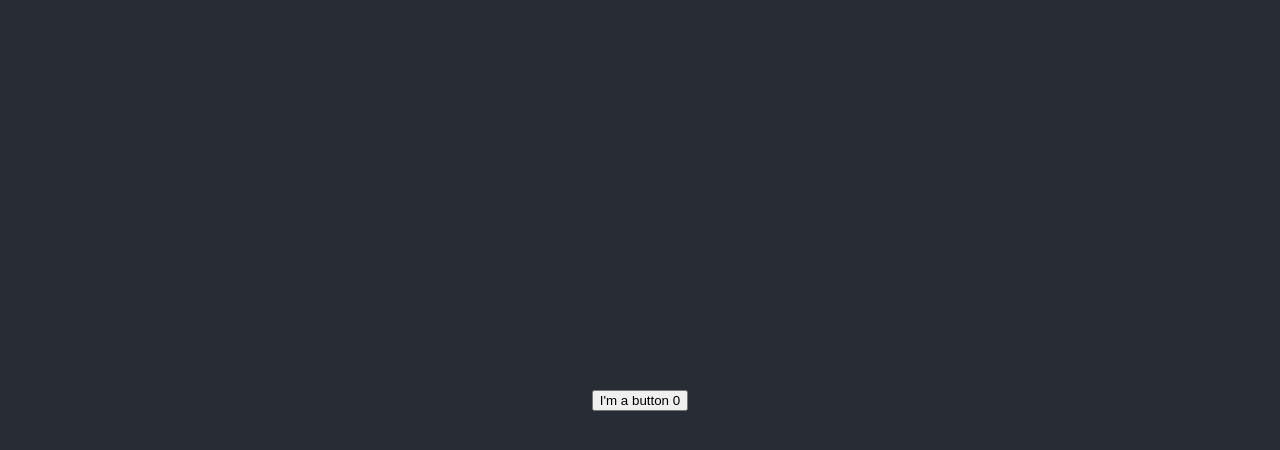
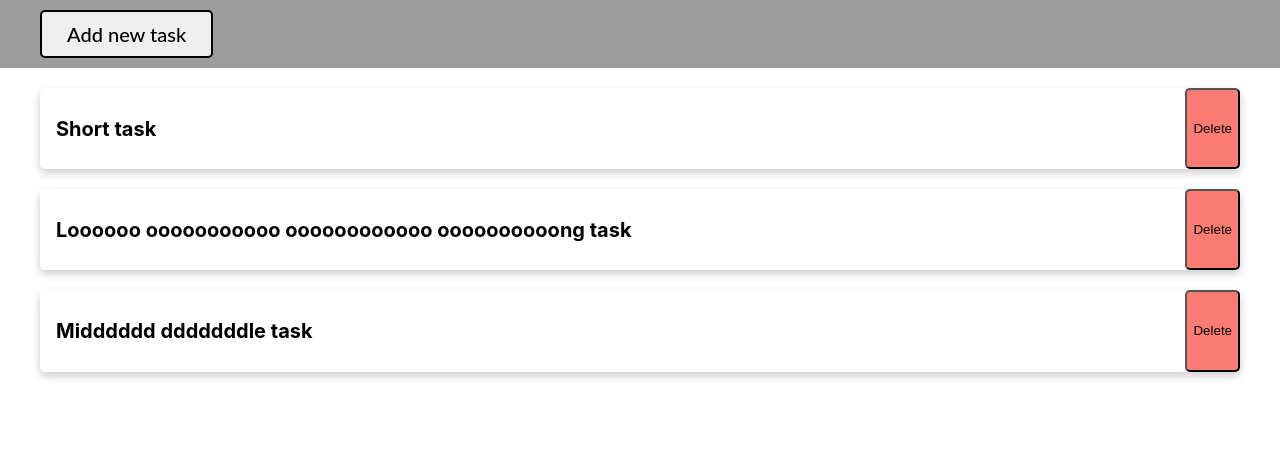
Before and after one commit to DenAst17/react-tasklist, a React (Create React App) app: page / in a window 1280 px wide. Shown: the top 450 px of the page. Built offline with nearby package versions, Linux system fonts and the light colour scheme.

Commit message:
List + delete + styles

```diff
--- a/src/App.css
+++ b/src/App.css
@@ -1,38 +1,11 @@
 .App {
-  text-align: center;
-}
-
-.App-logo {
-  height: 40vmin;
-  pointer-events: none;
-}
-
-@media (prefers-reduced-motion: no-preference) {
-  .App-logo {
-    animation: App-logo-spin infinite 20s linear;
-  }
+  font-size: calc(20px);
 }
 
 .App-header {
-  background-color: #282c34;
-  min-height: 100vh;
+  background-color: #9c9c9c;
   display: flex;
   flex-direction: column;
-  align-items: center;
-  justify-content: center;
-  font-size: calc(10px + 2vmin);
+  align-items: flex-start;
   color: white;
 }
-
-.App-link {
-  color: #61dafb;
-}
-
-@keyframes App-logo-spin {
-  from {
-    transform: rotate(0deg);
-  }
-  to {
-    transform: rotate(360deg);
-  }
-}
--- a/src/App.js
+++ b/src/App.js
@@ -1,12 +1,53 @@
 import './App.css';
-import DefaultButton from './components/DefaultButton';
+import AddTaskButton from './components/AddTaskButton';
+import { useState } from 'react';
+import TaskList from './components/TaskList';
+import TaskAddForm from './components/TaskAddForm';
+
+let nextId = 3;
+const initialTasks = [
+  { id: 0, title: 'Short task', done: true },
+  { id: 1, title: 'Loooooo ooooooooooo oooooooooooo oooooooooong task', done: false },
+  { id: 2, title: 'Midddddd dddddddle task', done: false },
+];
 
 function App() {
+  const [tasks, setTasks] = useState(initialTasks);
+
+  function handleAddTask(title) {
+    setTasks([
+      ...tasks,
+      {
+        id: nextId++,
+        title: title,
+        done: false
+      }
+    ]);
+  }
+  function handleChangeTask(nextTask) {
+    setTasks(tasks.map(t => {
+      if (t.id === nextTask.id) {
+        return nextTask;
+      } else {
+        return t;
+      }
+    }));
+  }
+
+  function handleDeleteTask(taskId) {
+    setTasks(
+      tasks.filter(t => t.id !== taskId)
+    );
+  }
   return (
     <div className="App">
       <header className="App-header">
-        <DefaultButton />
+        <AddTaskButton />
       </header>
+
+      <TaskList tasks={tasks}
+            onChange={handleChangeTask}
+            onDelete={handleDeleteTask}/>
     </div>
   );
 }
--- /dev/null
+++ b/src/components/AddTaskButton.css
@@ -0,0 +1,39 @@
+.addTaskButton {
+    font-size: 20px;
+    margin: 10px 40px;
+    padding: 10px 25px;
+    border: 2px solid #000;
+    font-family: 'Lato', sans-serif;
+    font-weight: 500;
+    cursor: pointer;
+    transition: all 0.3s ease;
+    position: relative;
+    display: inline-block;
+    overflow: hidden;
+    transition: all 0.3s ease;
+    border-radius: 5px; /* 5px rounded corners */
+}
+
+.addTaskButton:hover {
+    background: rgb(0, 0, 0);
+    color: #fff;
+}
+
+.addTaskButton:before {
+    position: absolute;
+    content: '';
+    display: inline-block;
+    top: -180px;
+    left: 0;
+    width: 30px;
+    height: 100%;
+    background-color: #fff;
+    animation: shiny-btn1 3s ease-in-out infinite;
+}
+
+.addTaskButton:active {
+    box-shadow: 4px 4px 6px 0 rgba(255, 255, 255, .3),
+        -4px -4px 6px 0 rgba(116, 125, 136, .2),
+        inset -4px -4px 6px 0 rgba(255, 255, 255, .2),
+        inset 4px 4px 6px 0 rgba(0, 0, 0, .2);
+}
--- /dev/null
+++ b/src/components/AddTaskButton.js
@@ -0,0 +1,15 @@
+import { useState } from "react";
+import './AddTaskButton.css'
+
+export default function AddTaskButton({
+  showForm
+}) {
+    return (
+      <button
+      className="addTaskButton"
+      onClick={() => showForm()}
+      >
+        Add new task
+        </button>
+    );
+  }
--- a/src/components/DefaultButton.js
+++ /dev/null
@@ -1,16 +0,0 @@
-import { useState } from "react";
-
-export default function DefaultButton() {
-    const [number, setnumber] = useState(0);
-    function plusPlus() {
-        setnumber(number + 1);
-    }
-    return (
-      <button
-      className="button-plus"
-      onClick={plusPlus}
-      >
-        I'm a button {number}
-        </button>
-    );
-  }
--- /dev/null
+++ b/src/components/TaskAddForm.css
@@ -0,0 +1,31 @@
+.formCard {
+    font-size: 20px;
+    box-shadow: 0 4px 8px 0 rgba(0,0,0,0.2);
+    transition: 0.3s;
+    border-radius: 5px; /* 5px rounded corners */
+    min-width: 10vw;
+    max-width: 90vw;
+    display:inline-flex;
+    justify-content: space-between;
+  }
+/* On mouse-over, add a deeper shadow */
+.formCard:hover {
+    box-shadow: 0 8px 16px 0 rgba(0,0,0,0.2);
+}
+
+/* Add some padding inside the card container */
+.container {
+  padding: 2px 16px;
+}
+
+.cancelButton {
+    background-color: #fb7c73;
+    border-radius: 5px; /* 5px rounded corners */
+}
+.cancelButton:hover {
+    box-shadow: 0 12px 16px 0 rgba(0,0,0,0.24), 0 17px 50px 0 rgba(0,0,0,0.19);
+}
+.formCard {
+  left:50%;
+  position: absolute;
+}
--- /dev/null
+++ b/src/components/TaskAddForm.js
@@ -0,0 +1,16 @@
+import './TaskAddForm.css';
+
+export default function TaskAddForm() {
+  return (
+    <div className = "formWrapper">
+      <form className="formCard">
+        <div className="container">
+          <h4><b>Some useful info</b></h4>
+        </div>
+        <button className="cancelButton">
+          Delete
+        </button>
+      </form>
+    </div>
+  );
+}
--- /dev/null
+++ b/src/components/TaskList.css
@@ -0,0 +1,4 @@
+.taskList{
+    padding: 0px;
+    margin-inline-end: 40px;
+}
--- /dev/null
+++ b/src/components/TaskList.js
@@ -0,0 +1,23 @@
+import { useState } from 'react';
+import TaskShowCard from './TaskShowCard';
+import './TaskList.css'
+
+export default function TaskList({
+  tasks,
+  onChange,
+  onDelete
+}) {
+  return (
+    <ol className='taskList'>
+      {tasks.map(task => (
+        <ul key={task.id}>
+          <TaskShowCard cellPadding = "0px"
+            task={task}
+            onChange={onChange}
+            onDelete={onDelete}
+          />
+        </ul>
+      ))}
+    </ol>
+  );
+}
--- /dev/null
+++ b/src/components/TaskShowCard.css
@@ -0,0 +1,27 @@
+.card {
+    margin: 20px 0px;
+    font-size: 20px;
+    box-shadow: 0 4px 8px 0 rgba(0,0,0,0.2);
+    transition: 0.3s;
+    border-radius: 5px; /* 5px rounded corners */
+    display:flex;
+    justify-content: space-between;
+  }
+
+/* On mouse-over, add a deeper shadow */
+.card:hover {
+    box-shadow: 0 8px 16px 0 rgba(0,0,0,0.2);
+}
+
+/* Add some padding inside the card container */
+.container {
+  padding: 2px 20px;
+}
+
+.cancelButton {
+    background-color: #fb7c73;
+    border-radius: 5px; /* 5px rounded corners */
+}
+.cancelButton:hover {
+    box-shadow: 0 12px 16px 0 rgba(0,0,0,0.24), 0 17px 50px 0 rgba(0,0,0,0.19);
+}
--- /dev/null
+++ b/src/components/TaskShowCard.js
@@ -0,0 +1,19 @@
+import { useState } from "react";
+import './TaskShowCard.css';
+
+export default function TaskShowCard({
+  task,
+  onChange,
+  onDelete
+}) {
+    return (
+      <div className="card">
+        <div className="container">
+          <h4><b>{task.title}</b></h4>
+        </div>
+        <button className = "cancelButton" onClick={() => onDelete(task.id)}>
+            Delete
+        </button>
+      </div>
+    );
+  }
```
